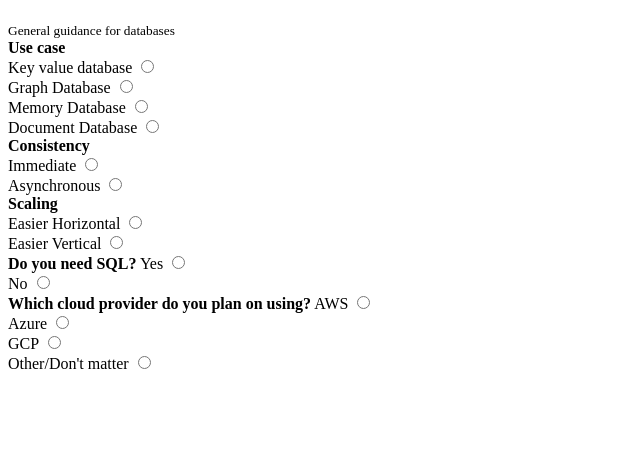
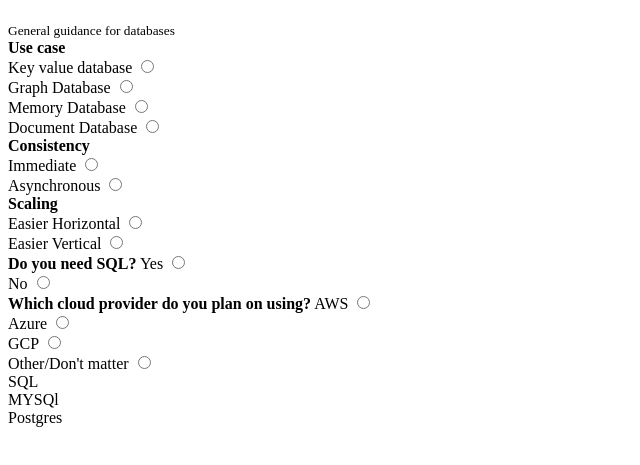
Before and after one commit to TommyDong1998/WhichDatabase, a plain HTML site: page index.html in a window 1280 px wide. Shown: the part 59-524 px from the top of the page, without its empty margins (0-640 px from the left). Drawn offline with Linux system fonts and the light colour scheme.

Commit message:
organize sections

```diff
--- a/index.html
+++ b/index.html
@@ -12,6 +12,9 @@
     </header>
 
     <div class="content">
+        <div id="selection">
+
+
             <b>Use case</b><br/>
 
             Key value database
@@ -72,5 +75,18 @@
             <input type="radio"/>
             <br/>
         </div>
+
+        <div id="databases">
+            <div class="db">
+                <div class="category">
+                    SQL
+                </div>
+                <div class="list">
+                    MYSQl<br/>
+                    Postgres
+                </div>
+            </div>
+        </div>
+    </div>
 </body>
 </html>
```
Lines whose indentation alone changed are shown as unchanged.
